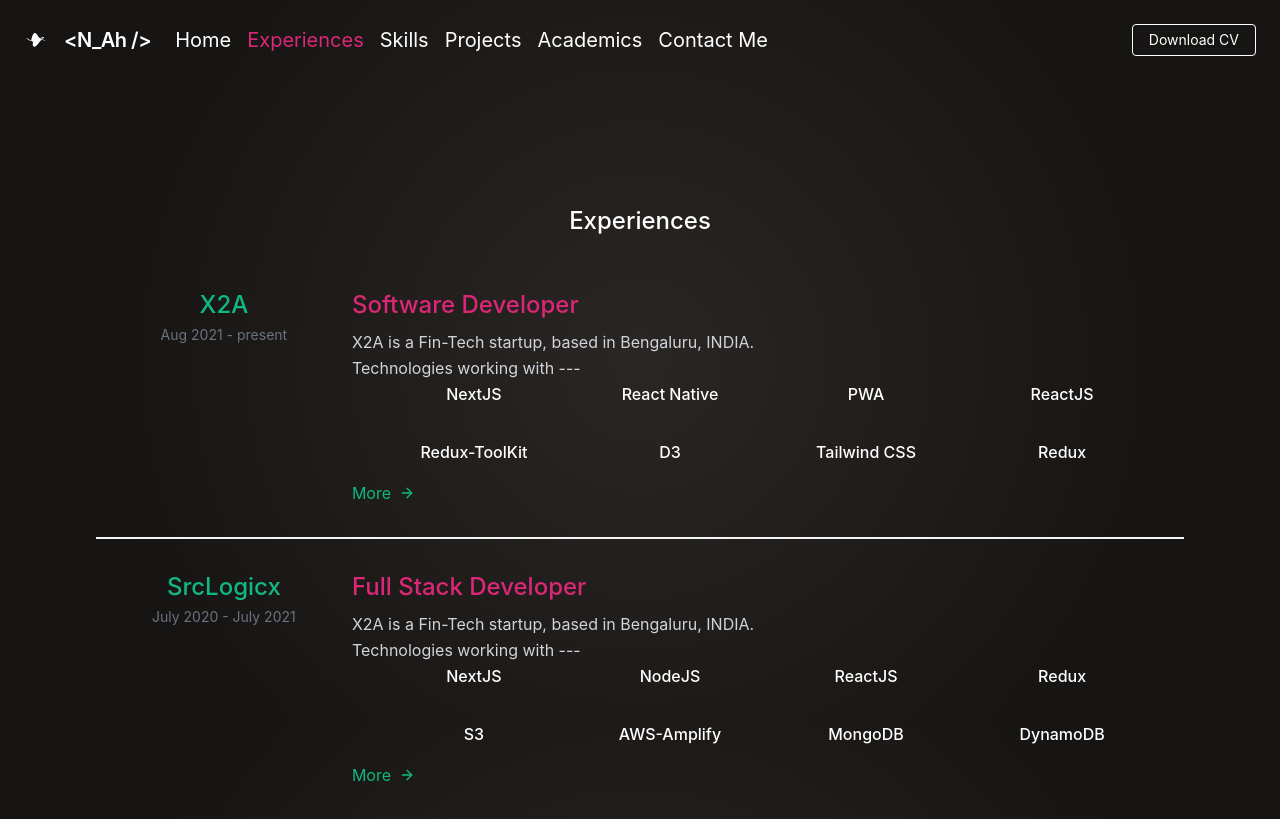
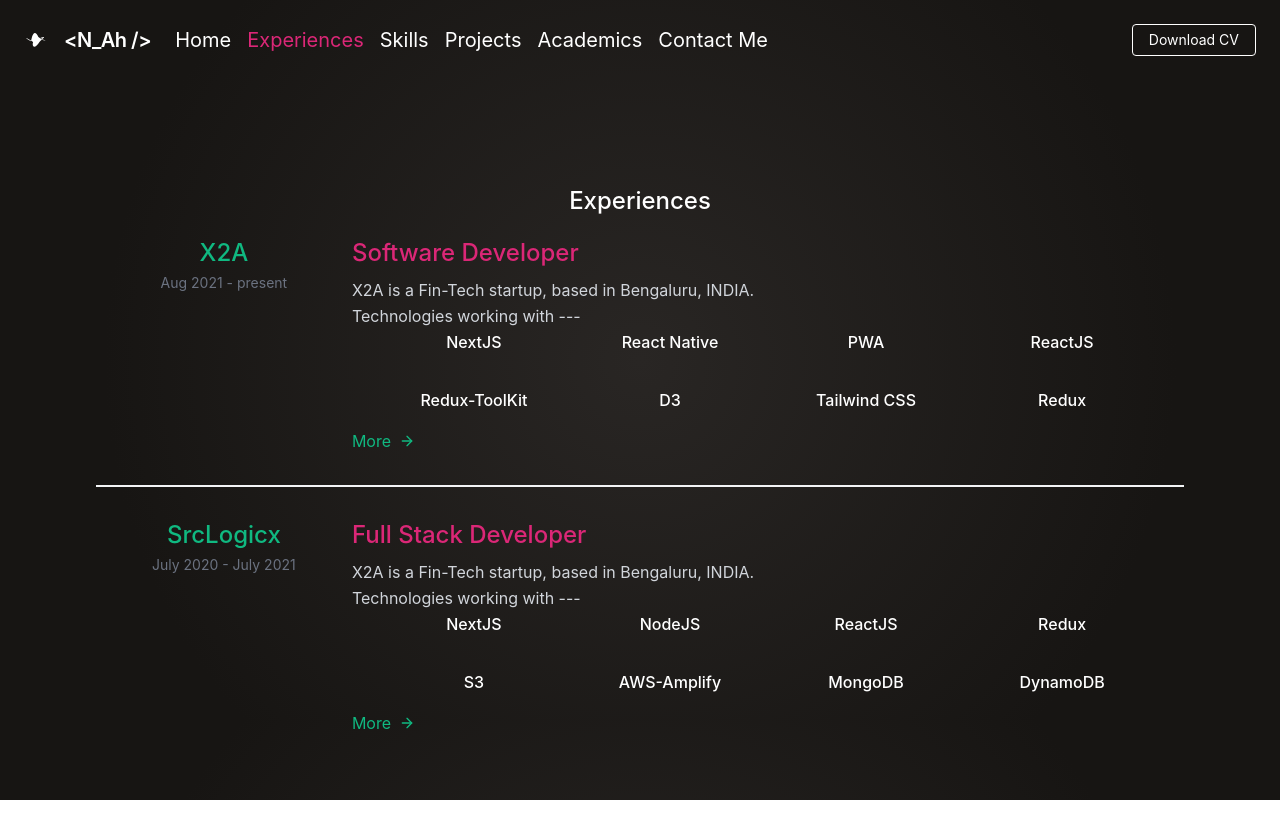
Before and after one commit to num-js/portfolio, a React (Create React App) app: page /experiences in a window 1280 px wide. Built offline with nearby package versions, Linux system fonts and the light colour scheme.

Commit message:
Fixed Top gapping issue

```diff
--- a/src/components/Academics/Academics.js
+++ b/src/components/Academics/Academics.js
@@ -5,11 +5,11 @@ import College from './College';
 const Academics = () => {
     return (
         <>
-            <section class="text-gray-600 body-font lg:mt-28">
+            <section class="text-gray-600 body-font lg:mt-10">
                 <h1 class="text-2xl font-medium text-white title-font mb-2">Academics</h1>
                 <div align="left">
                     <div class="mt-5">
-                        <div class="-my-8 mt-5 divide-y-2 divide-gray-100">
+                        <div class="-my-8 divide-y-2 divide-gray-100">
                             {
                                 academicsData.map((collegeData, index) => (
                                     <College collegeData={collegeData} />
--- a/src/components/Experiences/Experiences.js
+++ b/src/components/Experiences/Experiences.js
@@ -5,11 +5,11 @@ import Company from './Company';
 const Experiences = () => {
     return (
         <>
-            <section class="text-gray-600 body-font lg:mt-28">
+            <section class="text-gray-600 body-font lg:mt-10">
                 <h1 class="text-2xl font-medium text-white title-font mb-2">Experiences</h1>
                 <div align="left">
                     <div class="mt-5">
-                        <div class="-my-8 mt-5 divide-y-2 divide-gray-100">
+                        <div class="-my-8 divide-y-2 divide-gray-100">
                             {
                                 experiencesData.map((companyData, index) => (
                                     <Company companyData={companyData} />
```
